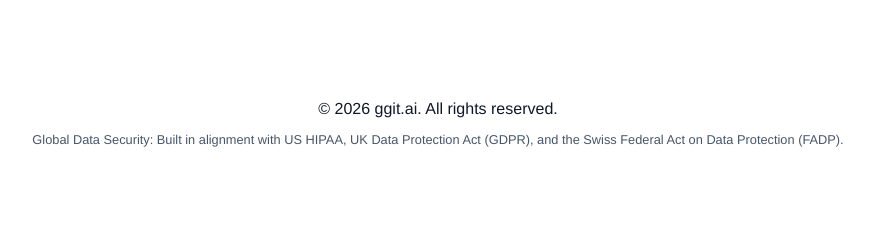
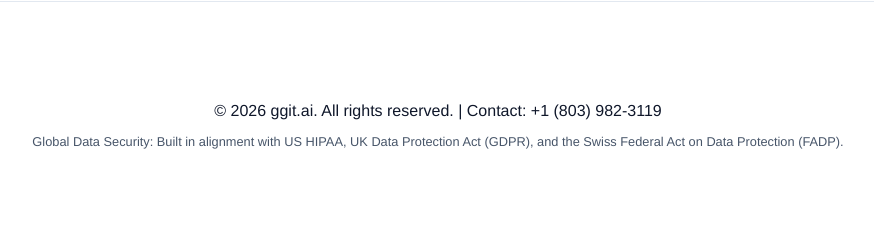
Before and after one commit to genadi1980/GGIT-Web, a FastAPI app: page / in a window 1280 px wide. Shown: the part 3207-3456 px from the top of the page, without its empty margins (202-1076 px from the left). Before the commit the page ends 3354 px from the top, so only its background shows below. Run offline with FastAPI, Linux system fonts and the light colour scheme.

Commit message:
Adding a live test call to the agent

```diff
--- a/templates/index.html
+++ b/templates/index.html
@@ -42,7 +42,7 @@
                 <p>The 24/7 AI Voice Assistant built exclusively for growing dental clinics. ggit.ai answers after-hours calls, instantly schedules appointments, and fields patient FAQs with clinical precision.</p>
                 <div class="hero-actions">
                     <a href="https://calendar.app.google/dpRarjnMrL995qew6" target="_blank" class="btn btn-primary">Book a 10-Min Demo</a>
-                    <button class="btn btn-secondary" onclick="playAudioDemo()">Listen to Sample Call 🔊</button>
+                    <a href="tel:+18039823119" class="btn btn-secondary">Call GiGi Live: +1 (803) 982-3119 🔊</a>
                 </div>
                 <p class="trust-subtext">🔒 HIPAA, GDPR, & Swiss FADP Compliant Data Architectures</p>
             </div>
@@ -156,10 +156,10 @@
         </div>
     </section>
 
-    <!-- Footer & Compliance -->
+       <!-- Footer & Compliance -->
     <footer id="compliance">
         <div class="container footer-content text-center">
-            <p>© 2026 ggit.ai. All rights reserved.</p>
+            <p>© 2026 ggit.ai. All rights reserved. | Contact: +1 (803) 982-3119</p>
             <p class="compliance-text">Global Data Security: Built in alignment with US HIPAA, UK Data Protection Act (GDPR), and the Swiss Federal Act on Data Protection (FADP).</p>
         </div>
     </footer>
```
